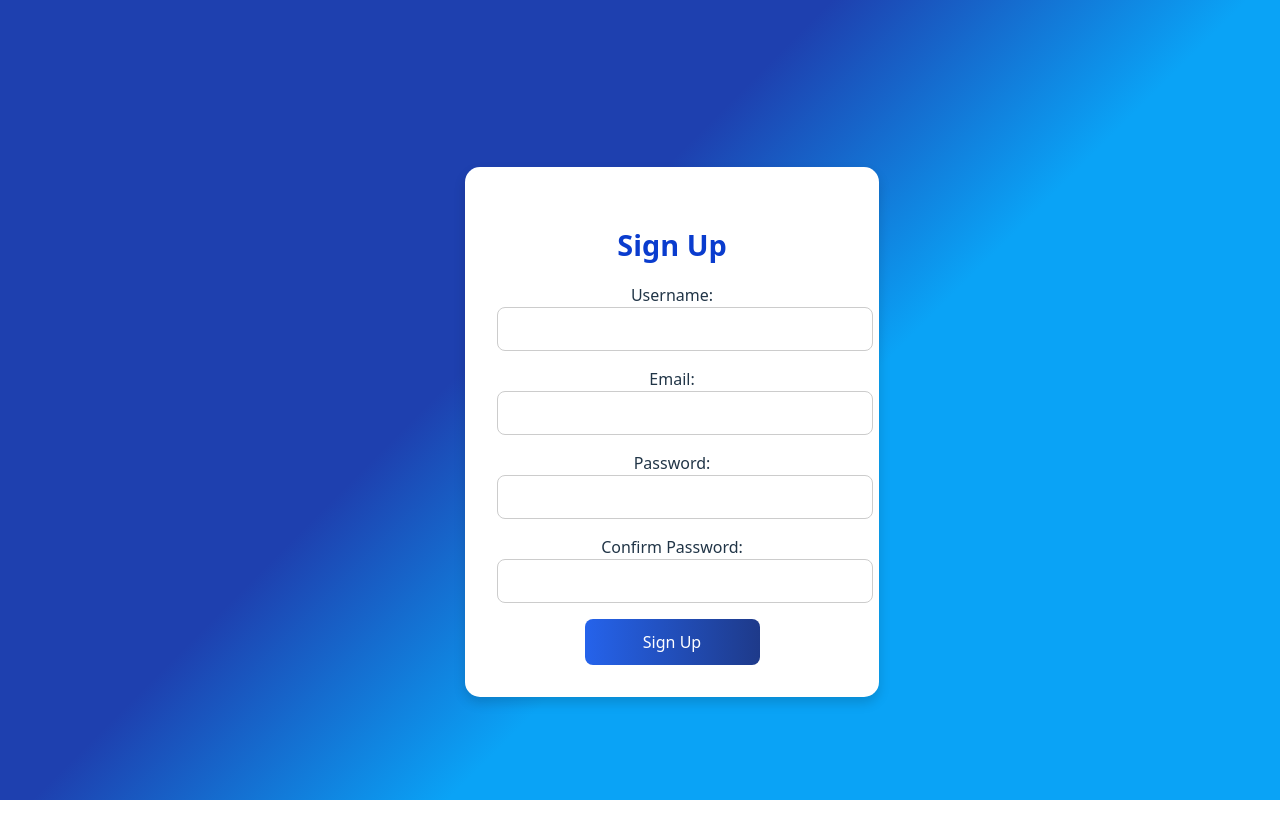
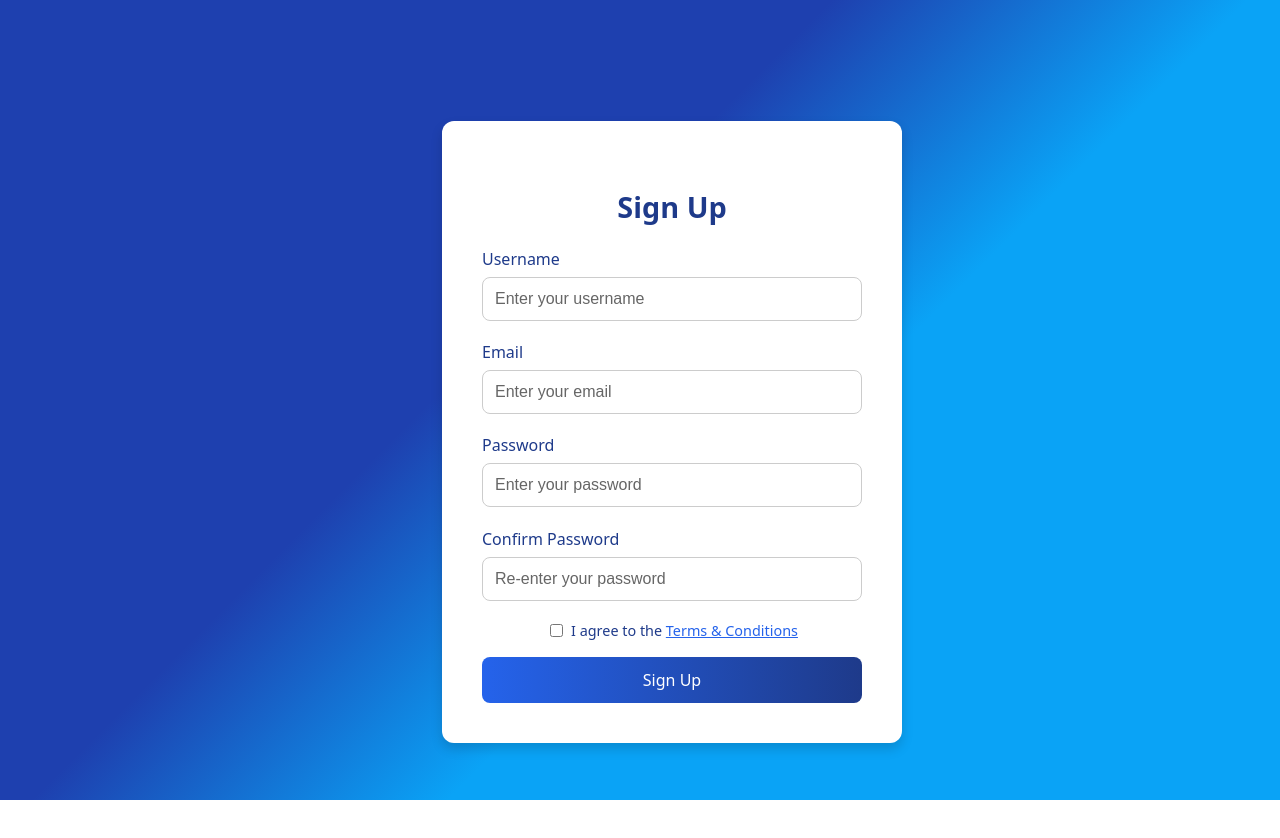
Before and after one commit to Romal27/DSGP-24-Retina94, a React (Vite) app in the folder Retina-app-01/: page / in a window 1280 px wide. Shown: the top 838 px of the page. Built offline with nearby package versions, Linux system fonts and the light colour scheme.

Commit message:
Terms & Conditions

```diff
--- a/Retina-app-01/src/assets/Login.css
+++ b/Retina-app-01/src/assets/Login.css
@@ -9,10 +9,10 @@
     overflow: hidden;
 }
 
-  /* Background gradient covering the entire screen */
+/* Background gradient covering the entire screen */
 .container::before {
     content: "";
-    position: fixed; /* Ensures it covers the whole screen */
+    position: fixed;
     top: 0;
     left: 0;
     width: 100vw;
@@ -21,17 +21,17 @@
     z-index: -1;
 }
 
-
 .loginBox {
     background: white;
-    padding: 2rem;
+    padding: 2.5rem;
     border-radius: 12px;
     box-shadow: 0 4px 10px rgba(0, 0, 0, 0.1);
-    width: 320px;
+    width: 350px;
     text-align: center;
     position: relative;
 }
 
+/* Login Title */
 .title {
     font-size: 1.8rem;
     font-weight: 600;
@@ -39,20 +39,37 @@
     margin-bottom: 1rem;
 }
 
+/* Error Message */
 .errorMessage {
     color: red;
     font-size: 0.9rem;
     margin-bottom: 0.8rem;
 }
 
+/* Input Group */
+.inputGroup {
+    text-align: left;
+    margin-bottom: 1rem;
+}
+
+.label {
+    display: block;
+    font-size: 1rem;
+    font-weight: 500;
+    color: #1e3a8a;
+    margin-bottom: 5px;
+}
+
+/* Styled Input Fields */
 .inputField {
     width: 100%;
-    padding: 10px;
+    padding: 12px;
     border: 1px solid #ccc;
     border-radius: 8px;
     font-size: 1rem;
-    margin-bottom: 1rem;
+    background-color: white;
     transition: 0.3s ease;
+    box-sizing: border-box;
 }
 
 .inputField:focus {
@@ -61,10 +78,10 @@
     outline: none;
 }
 
-  /* Button */
+/* Styled Button */
 .button {
-    width: 50%;
-    padding: 10px;
+    width: 100%;
+    padding: 12px;
     background-color: #2563eb;
     color: white;
     font-size: 1rem;
@@ -72,6 +89,7 @@
     border-radius: 8px;
     cursor: pointer;
     transition: 0.3s ease;
+    font-weight: 500;
 }
 
 .button:hover {
--- a/Retina-app-01/src/assets/Signup.css
+++ b/Retina-app-01/src/assets/Signup.css
@@ -3,16 +3,16 @@
     display: flex;
     align-items: center;
     justify-content: center;
-    min-height: 100vh; /* Ensures it takes full screen height */
-    width: 100vw; /* Ensures it takes full screen width */
+    min-height: 100vh;
+    width: 100vw;
     position: relative;
     overflow: hidden;
 }
 
-  /* Background gradient covering the entire screen */
+/* Background gradient covering the entire screen */
 .container::before {
     content: "";
-    position: fixed; /* Ensures it covers the whole screen */
+    position: fixed;
     top: 0;
     left: 0;
     width: 100vw;
@@ -24,11 +24,10 @@
 /* Signup Box */
 .signupBox {
     background: white;
-    padding: 2rem;
-    border-radius: 15px;
+    padding: 2.5rem;
+    border-radius: 12px;
     box-shadow: 0 6px 12px rgba(0, 0, 0, 0.15);
-    width: 90%;
-    max-width: 350px; /* Prevents it from being too large */
+    width: 380px;
     text-align: center;
     position: relative;
 }
@@ -37,38 +36,81 @@
 .title {
     font-size: 1.8rem;
     font-weight: 600;
-    color: #0a3cce;
-    margin-bottom: 1rem;
+    color: #1e3a8a;
+    margin-bottom: 1.2rem;
 }
 
 /* Error Message */
 .errorMessage {
     color: red;
     font-size: 0.9rem;
-    margin-bottom: 0.8rem;
+    margin-bottom: 1rem;
 }
 
-/* Input Field */
+/* Input Group */
+.inputGroup {
+    text-align: left;
+    margin-bottom: 1.2rem;
+}
+
+.label {
+    display: block;
+    font-size: 1rem;
+    font-weight: 500;
+    color: #1e3a8a;
+    margin-bottom: 6px;
+}
+/* Styled Input Fields */
 .inputField {
     width: 100%;
     padding: 12px;
     border: 1px solid #ccc;
     border-radius: 8px;
     font-size: 1rem;
-    margin-bottom: 1rem;
+    background-color: white;
+    color: black !important; /* Ensures text typed inside input is black */
     transition: 0.3s ease;
-    background: rgba(255, 255, 255, 0.9);
+    box-sizing: border-box;
+}
+
+.inputField::placeholder {
+    color: #666; /* Slightly gray for contrast */
 }
 
 .inputField:focus {
-    border-color: #0a6bff;
-    box-shadow: 0 0 6px rgba(10, 107, 255, 0.4);
+    border-color: #2563eb;
+    box-shadow: 0 0 4px rgba(37, 99, 235, 0.3);
     outline: none;
+    color: black !important; /* Ensures text remains black when input is focused */
 }
 
-/* Button */
+/* Terms & Conditions Container */
+.termsContainer {
+    display: flex;
+    align-items: center;
+    justify-content: center;
+    font-size: 0.9rem;
+    color: #1e3a8a;
+    margin-bottom: 1rem;
+}
+
+.termsContainer input {
+    margin-right: 8px;
+}
+
+.termsLink {
+    color: #2563eb;
+    cursor: pointer;
+    text-decoration: underline;
+}
+
+.termsLink:hover {
+    color: #1e40af;
+}
+
+/* Styled Button */
 .button {
-    width: 50%;
+    width: 100%;
     padding: 12px;
     background: linear-gradient(90deg, #2563eb, #1e3a8a);
     color: white;
@@ -83,3 +125,39 @@
 .button:hover {
     background: linear-gradient(90deg, #1e3a8a, #0a6bff);
 }
+
+/* Modal Overlay */
+.modalOverlay {
+    position: fixed;
+    top: 0;
+    left: 0;
+    width: 100vw;
+    height: 100vh;
+    background: rgba(0, 0, 0, 0.5);
+    display: flex;
+    align-items: center;
+    justify-content: center;
+    z-index: 10;
+}
+
+/* Modal Content */
+.modalContent {
+    background: black;
+    padding: 2rem;
+    border-radius: 10px;
+    box-shadow: 0 5px 15px rgba(0, 0, 0, 0.2);
+    width: 350px;
+    text-align: center;
+}
+
+/* Close Button */
+.closeButton {
+    margin-top: 1rem;
+    padding: 10px;
+    background-color: #2563eb;
+    color: white;
+    border: none;
+    border-radius: 6px;
+    cursor: pointer;
+    font-size: 1rem;
+}
--- a/Retina-app-01/src/assets/Signup.jsx
+++ b/Retina-app-01/src/assets/Signup.jsx
@@ -1,16 +1,16 @@
 import { useState } from "react";
-import "./Signup.css"; // ✅ Import regular CSS correctly
+import "./Signup.css";
 
 const Signup = () => {
     const [userName, setUserName] = useState("");
     const [email, setEmail] = useState("");
     const [password, setPassword] = useState("");
     const [confPassword, setConfPassword] = useState("");
+    const [agreeTerms, setAgreeTerms] = useState(false);
+    const [showTerms, setShowTerms] = useState(false);
     const [error, setError] = useState("");
 
-    const isValidEmail = (email) => {
-        return /^[^\s@]+@[^\s@]+\.[^\s@]+$/.test(email);
-    };
+    const isValidEmail = (email) => /^[^\s@]+@[^\s@]+\.[^\s@]+$/.test(email);
 
     const handleSubmit = (e) => {
         e.preventDefault();
@@ -21,68 +21,108 @@ const Signup = () => {
         }
 
         if (!isValidEmail(email)) {
-            setError("Invalid email. Please check again");
+            setError("Invalid email. Please check again.");
             return;
         }
 
         if (password !== confPassword) {
-            setError("The passwords do not match. Please check again");
+            setError("The passwords do not match.");
             return;
         }
 
-        console.log("Signing Up");
+        if (!agreeTerms) {
+            setError("You must agree to the Terms & Conditions.");
+            return;
+        }
+
+        console.log("Signing Up with:", { userName, email, password });
         setError("");
     };
 
     return (
         <div className="container">
-            <form onSubmit={handleSubmit} className="signupBox">
+            <div className="signupBox">
                 <h2 className="title">Sign Up</h2>
+                {error && <p className="errorMessage">{error}</p>}
 
-                <div>
-                    <label className="label">Username:</label>
+                <form onSubmit={handleSubmit}>
+                    <div className="inputGroup">
+                        <label className="label">Username</label>
                         <input
                             type="text"
                             value={userName}
                             onChange={(e) => setUserName(e.target.value)}
                             className="inputField"
+                            placeholder="Enter your username"
                         />
                     </div>
 
-                <div>
-                    <label className="label">Email:</label>
+                    <div className="inputGroup">
+                        <label className="label">Email</label>
                         <input
                             type="email"
                             value={email}
                             onChange={(e) => setEmail(e.target.value)}
                             className="inputField"
+                            placeholder="Enter your email"
                         />
                     </div>
 
-                <div>
-                    <label className="label">Password:</label>
+                    <div className="inputGroup">
+                        <label className="label">Password</label>
                         <input
                             type="password"
                             value={password}
                             onChange={(e) => setPassword(e.target.value)}
                             className="inputField"
+                            placeholder="Enter your password"
                         />
                     </div>
 
-                <div>
-                    <label className="label">Confirm Password:</label>
+                    <div className="inputGroup">
+                        <label className="label">Confirm Password</label>
                         <input
                             type="password"
                             value={confPassword}
                             onChange={(e) => setConfPassword(e.target.value)}
                             className="inputField"
+                            placeholder="Re-enter your password"
                         />
                     </div>
 
-                {error && <p className="errorMessage">{error}</p>}
+                    {/* Terms & Conditions Checkbox */}
+                    <div className="termsContainer">
+                        <input
+                            type="checkbox"
+                            id="terms"
+                            checked={agreeTerms}
+                            onChange={() => setAgreeTerms(!agreeTerms)}
+                        />
+                        <label htmlFor="terms">
+                            I agree to the{" "}
+                            <span className="termsLink" onClick={() => setShowTerms(true)}>
+                                Terms & Conditions
+                            </span>
+                        </label>
+                    </div>
 
                     <button type="submit" className="button">Sign Up</button>
                 </form>
+            </div>
+
+            {/* Terms & Conditions Modal */}
+            {showTerms && (
+                <div className="modalOverlay">
+                    <div className="modalContent">
+                        <h3>Terms & Conditions</h3>
+                        <p>
+                            By using this service, you agree to abide by our terms and conditions.
+                            We collect and process user data securely. Please read carefully before proceeding.
+                        </p>
+                        <button className="closeButton" onClick={() => setShowTerms(false)}>Close</button>
+                    </div>
+                </div>
+            )}
         </div>
     );
 };
--- /dev/null
+++ b/Retina-app-01/src/assets/Stage.css
@@ -0,0 +1,199 @@
+/* General Styling */
+body {
+    font-family: Arial, sans-serif;
+    background-color: #f8f9fa;
+    margin: 0;
+    padding: 0;
+    display: flex;
+    justify-content: center;
+  }
+
+  .container {
+    width: 100%;
+    max-width: 1200px;
+    text-align: center;
+    padding: 20px;
+  }
+
+  /* Navbar */
+  .navbar {
+    display: flex;
+    flex-wrap: wrap;
+    justify-content: space-between;
+    align-items: center;
+    background-color: #0b4da2;
+    padding: 15px 20px;
+    color: white;
+  }
+
+  .logo {
+    font-size: 20px;
+    font-weight: bold;
+  }
+
+  .nav-links {
+    list-style: none;
+    display: flex;
+    gap: 15px;
+    font-size: 16px;
+  }
+
+  .nav-links li {
+    cursor: pointer;
+  }
+
+  .auth-buttons {
+    display: flex;
+    gap: 10px;
+  }
+
+  .signup-btn,
+  .login-btn {
+    padding: 8px 15px;
+    border: none;
+    cursor: pointer;
+    font-size: 14px;
+  }
+
+  .signup-btn {
+    background-color: white;
+    color: #0b4da2;
+    border-radius: 5px;
+  }
+
+  .login-btn {
+    background-color: #007bff;
+    color: white;
+    border-radius: 5px;
+  }
+
+  /* Responsive Navbar */
+  @media (max-width: 768px) {
+    .navbar {
+      flex-direction: column;
+      text-align: center;
+    }
+    .nav-links {
+      flex-direction: column;
+      gap: 10px;
+    }
+  }
+
+  /* Content Section */
+  .title {
+    font-size: 24px;
+    margin: 20px 0;
+    font-weight: bold;
+  }
+
+  /* Upload Section */
+  .upload-section {
+    display: flex;
+    flex-direction: column;
+    align-items: center;
+    margin: 20px 0;
+    width: 100%;
+  }
+
+  .upload-box {
+    width: 90%;
+    max-width: 400px;
+    height: 250px;
+    border: 2px dashed #007bff;
+    display: flex;
+    justify-content: center;
+    align-items: center;
+    text-align: center;
+    cursor: pointer;
+    transition: 0.3s;
+  }
+
+  .upload-box:hover {
+    background-color: #f0f8ff;
+  }
+
+  .upload-placeholder {
+    color: #007bff;
+  }
+
+  .uploaded-image {
+    width: 100%;
+    height: 100%;
+    object-fit: cover;
+  }
+
+  .file-input {
+    display: none;
+  }
+
+  .submit-btn {
+    margin-top: 10px;
+    padding: 10px 20px;
+    background-color: #007bff;
+    color: white;
+    border: none;
+    border-radius: 5px;
+    cursor: pointer;
+    transition: 0.3s;
+  }
+
+  .submit-btn:hover {
+    background-color: #0056b3;
+  }
+
+  /* Sample Fundus Image */
+  .sample-image-section {
+    margin: 20px 0;
+    width: 100%;
+  }
+
+  .sample-image {
+    width: 90%;
+    max-width: 300px;
+    border-radius: 10px;
+    border: 2px solid #007bff;
+  }
+
+  /* Result Section */
+  .result-section {
+    margin: 20px 0;
+    text-align: center;
+  }
+
+  .result-title {
+    font-size: 18px;
+    font-weight: bold;
+    background-color: #007bff;
+    color: white;
+    padding: 10px;
+    display: inline-block;
+    border-radius: 5px;
+  }
+
+  .stage-btn {
+    margin-top: 10px;
+    padding: 10px 20px;
+    background-color: #007bff;
+    color: white;
+    border: none;
+    border-radius: 5px;
+    cursor: pointer;
+    transition: 0.3s;
+  }
+
+  .stage-btn:hover {
+    background-color: #0056b3;
+  }
+
+  /* Responsive Adjustments */
+  @media (max-width: 768px) {
+    .upload-box,
+    .sample-image {
+      width: 100%;
+    }
+
+    .submit-btn,
+    .stage-btn {
+      width: 100%;
+    }
+  }
```
Also changed, not shown: Retina-app-01/src/assets/Login.jsx (+6 -4 lines), Retina-app-01/src/assets/Stage.jsx (added, +78 -0 lines). Lines whose indentation alone changed are shown as unchanged.
